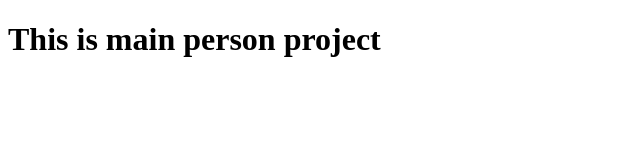
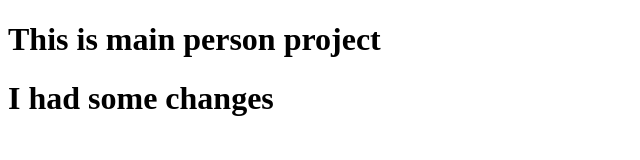
Before and after one commit to Chandana-ghb/Git, a plain HTML site: page index.html in a window 1280 px wide. Shown: the whole page, without its empty margins (0-640 px from the left). Drawn offline with Linux system fonts and the light colour scheme.

Commit message:
changed by 1st person

```diff
--- a/index.html
+++ b/index.html
@@ -7,5 +7,6 @@
 </head>
 <body>
     <h1>This is main person project</h1>
+    <h1>I had some changes</h1>
 </body>
 </html>
```
